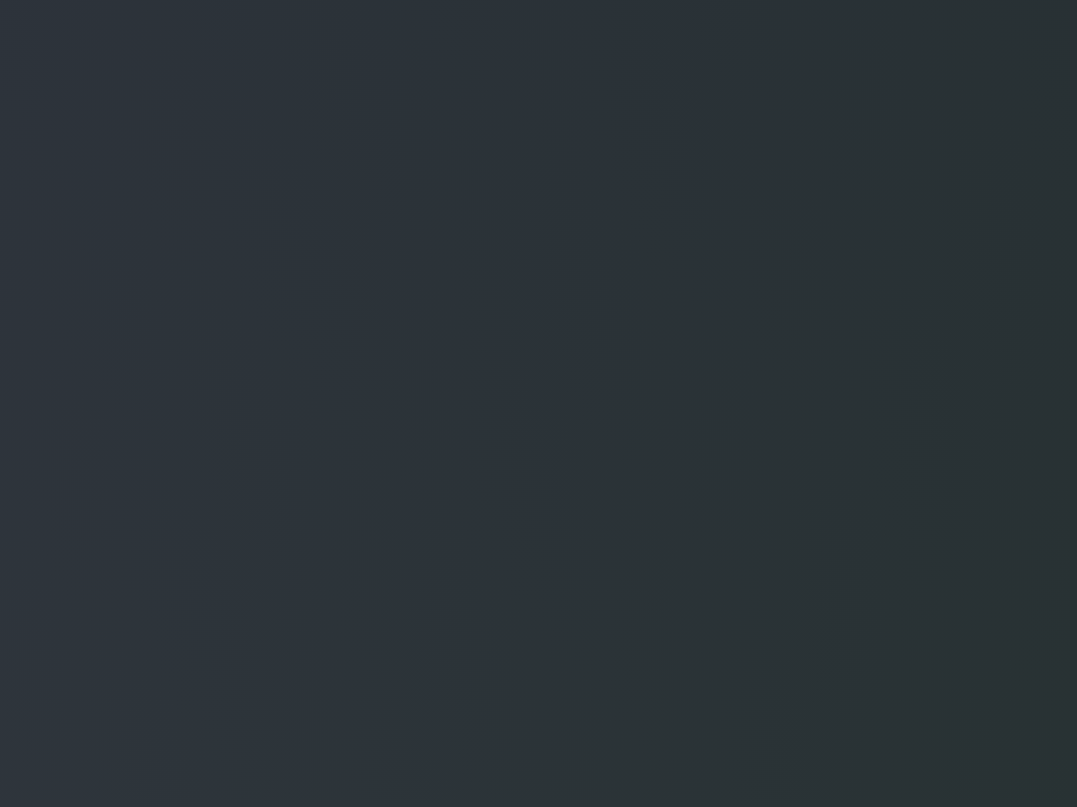
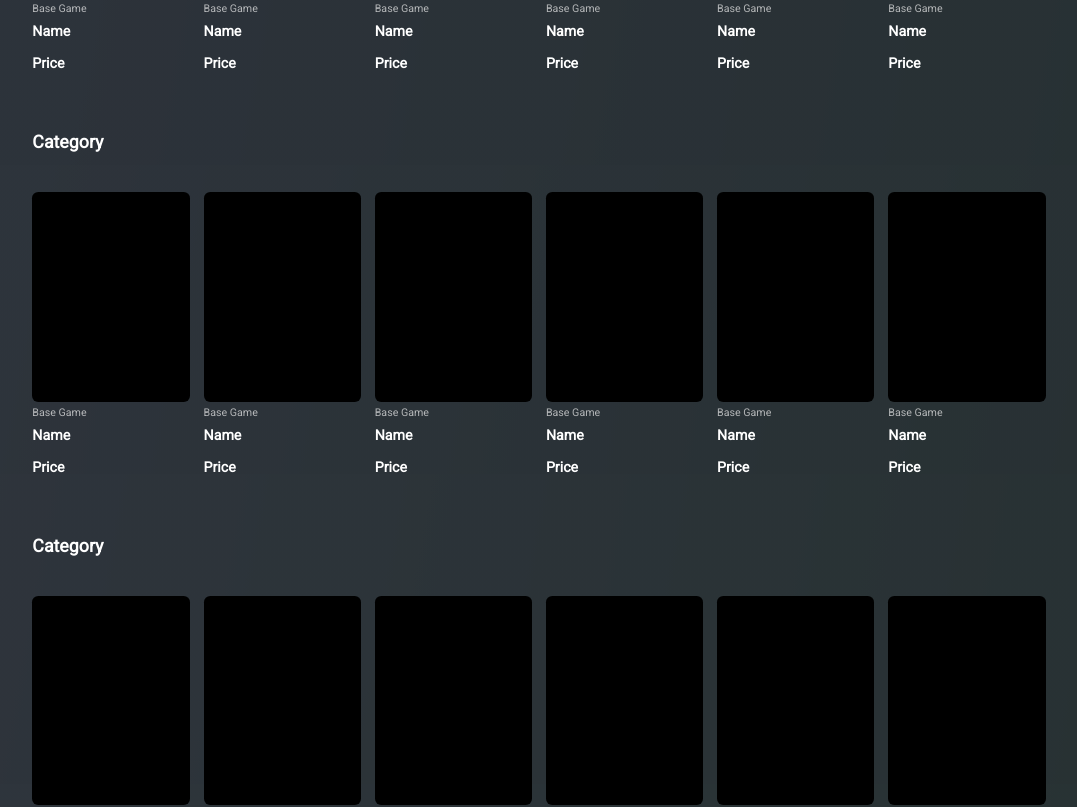
Before and after one commit to kanjo1ndd/gameflow-app, a React (Vite) app: page / in a window 1280 px wide. Shown: the part 920-1727 px from the top of the page, without its empty margins (101-1178 px from the left). Built offline with nearby package versions, Linux system fonts and the light colour scheme.

Commit message:
new block

```diff
--- a/src/views/main/content/Content.css
+++ b/src/views/main/content/Content.css
@@ -6,7 +6,7 @@
     justify-content: center;
     position: relative;
     flex-wrap: wrap;
-    gap: 3vw;
+    gap: 5vw;
 }
 
 .content > div:first-child {
@@ -119,7 +119,7 @@
 }
 
 /* Повторные витрины по 6 игр */
-.content-div {
+/* .content-div {
     width: 79.167vw;
     height: 26.528vw;
-}
+} */
--- a/src/views/main/content/Content.jsx
+++ b/src/views/main/content/Content.jsx
@@ -1,4 +1,5 @@
 import './Content.css'
+import ContentBlock from './ContentBlock';
 
 export default function Content() {
     return <>
@@ -14,10 +15,10 @@ export default function Content() {
                     <button>Learn more</button>
                 </div>
             </div>
-            <div className='content-div'></div>
-            <div className='content-div'></div>
-            <div className='content-div'></div>
-            <div className='content-div'></div>
+            <ContentBlock />
+            <ContentBlock />
+            <ContentBlock />
+            <ContentBlock />
         </div>
     </>;
 }
--- /dev/null
+++ b/src/views/main/content/ContentBlock.css
@@ -0,0 +1,73 @@
+.content-div {
+    width: 79.167vw;
+    height: 26.528vw;
+
+    display: flex;
+    position: relative;
+    flex-direction: column;
+    justify-content: space-between;
+}
+
+.category {
+    color: white;
+
+    font-family: Roboto;
+    font-weight: 900;
+    font-size: 1.389vw;
+    line-height: 100%;
+    letter-spacing: 0%;
+}
+
+.cards {
+    height: 82.984%;
+    display: flex;
+    justify-content: space-between;
+}
+
+.card {
+    background-color: transparent;
+    width: 12.292vw;
+    height: 100%;
+    display: flex;
+    flex-direction: column;
+    border: none;
+    justify-content: space-between;
+}
+
+.card-img {
+    width: 100%;
+    height: 74.452%;
+    background-color: black;
+    border-radius: 0.486vw;
+}
+
+.card-subtitle {
+    color: rgba(238, 238, 238, 0.7);
+
+    font-family: Roboto;
+    font-weight: 400;
+    font-size: 0.833vw;
+    line-height: 100%;
+    letter-spacing: 0%;
+    vertical-align: middle;
+}
+
+.card-title {
+    color: white;
+    font-weight: bold;
+    font-size: 1.111vw;
+    font-family: Roboto;
+    font-weight: 700;
+    line-height: 100%;
+    letter-spacing: 0%;
+}
+
+.card-price {
+    color: white;
+    font-family: Roboto;
+    font-weight: 600;
+    font-size: 1.111vw;
+    line-height: 100%;
+    letter-spacing: 0%;
+    vertical-align: middle;
+}
--- /dev/null
+++ b/src/views/main/content/ContentBlock.jsx
@@ -0,0 +1,28 @@
+import './ContentBlock.css'
+
+export default function ContentBlock() {
+    return <>
+      <div className='content-div'>
+        <div className='category'>Category</div>  {/*категория*/}
+        <div className='cards'>
+            <Con />
+            <Con />
+            <Con />
+            <Con />
+            <Con />
+            <Con />
+        </div>
+      </div>
+    </>;
+}
+
+export function Con() {
+    return <>
+        <div className='card'>
+            <div className='card-img'></div> {/* изображение */}
+            <div className='card-subtitle'>Base Game</div>
+            <div className='card-title'>Name</div> {/* название */}
+            <div className='card-price'>Price</div> {/* цена */}
+        </div>
+    </>;
+}
```
